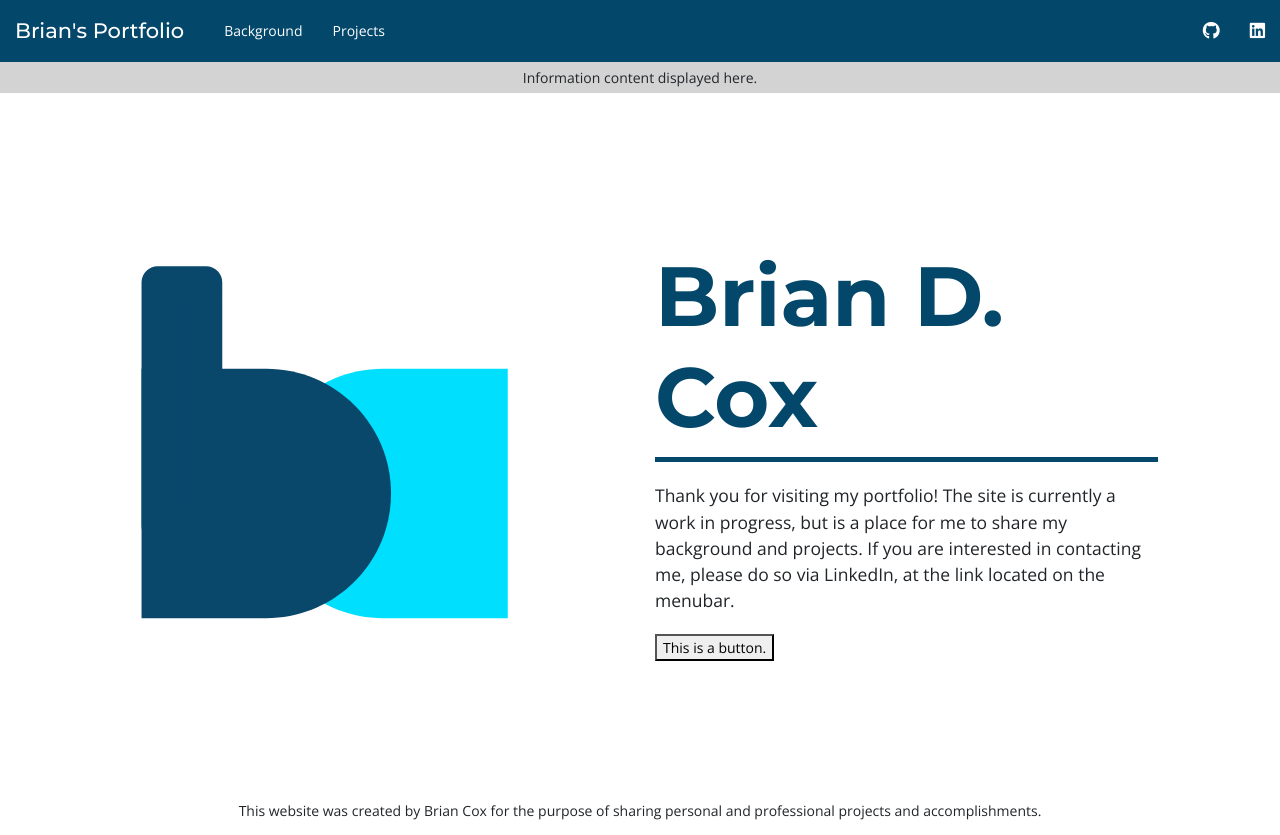
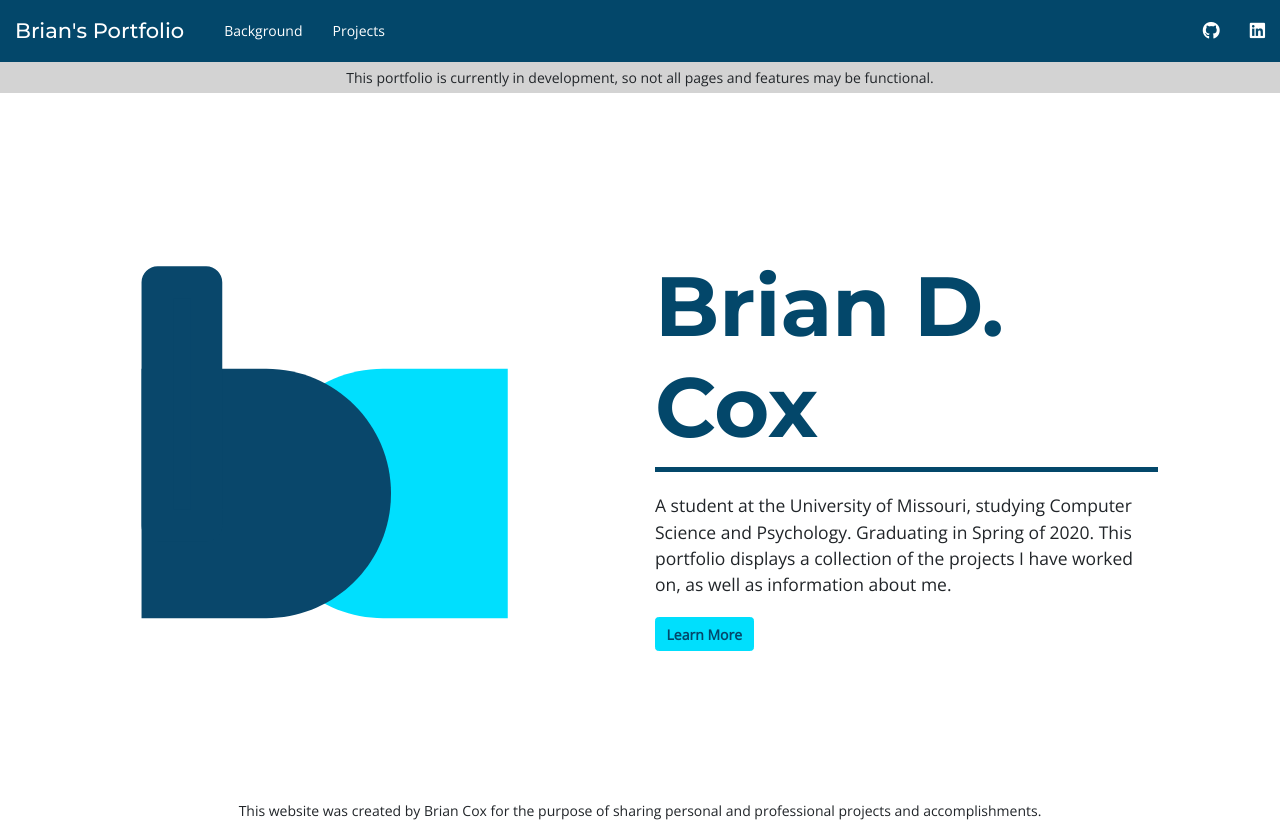
Before and after one commit to briancxx/briancxx.github.io, a plain HTML site: page index.html in a window 1280 px wide. Drawn offline with nearby package versions, Linux system fonts and the light colour scheme.

Commit message:
Homepage modifications and development message

```diff
--- a/index.html
+++ b/index.html
@@ -45,7 +45,7 @@
             </nav>
         </div>
         <div class="row">
-            <p class="announce">Information content displayed here.</p>
+            <p class="announce">This portfolio is currently in development, so not all pages and features may be functional.</p>
         </div>
     </div>
     <div class="container-fluid homepage">
@@ -56,8 +56,8 @@
             <div class="col-md-5 d-flex align-items-center">
                 <span>
                     <h1 class="name">Brian D. Cox</h1>
-                    <p class="desc">Thank you for visiting my portfolio! The site is currently a work in progress, but is a place for me to share my background and projects. If you are interested in contacting me, please do so via LinkedIn, at the link located on the menubar.</p>
-                    <button>This is a button.</button>
+                    <p class="desc">A student at the University of Missouri, studying Computer Science and Psychology. Graduating in Spring of 2020. This portfolio displays a collection of the projects I have worked on, as well as information about me.</p>
+                    <a class="btn btn-info" href="#" role="button">Learn More</a>
                 </span>
             </div>
         </div>
--- a/styles.css
+++ b/styles.css
@@ -74,3 +74,16 @@ nav li {
     text-align: center;
     width: 100%;
 }
+
+.btn-info {
+    background-color: #00DFFD;
+    border-color: #00DFFD;
+    color: #03476A;
+    font-weight: 700;
+}
+
+.btn-info:hover {
+    background-color: #03476A;
+    border-color: #03476A;
+    color: #FFF;
+}
```
